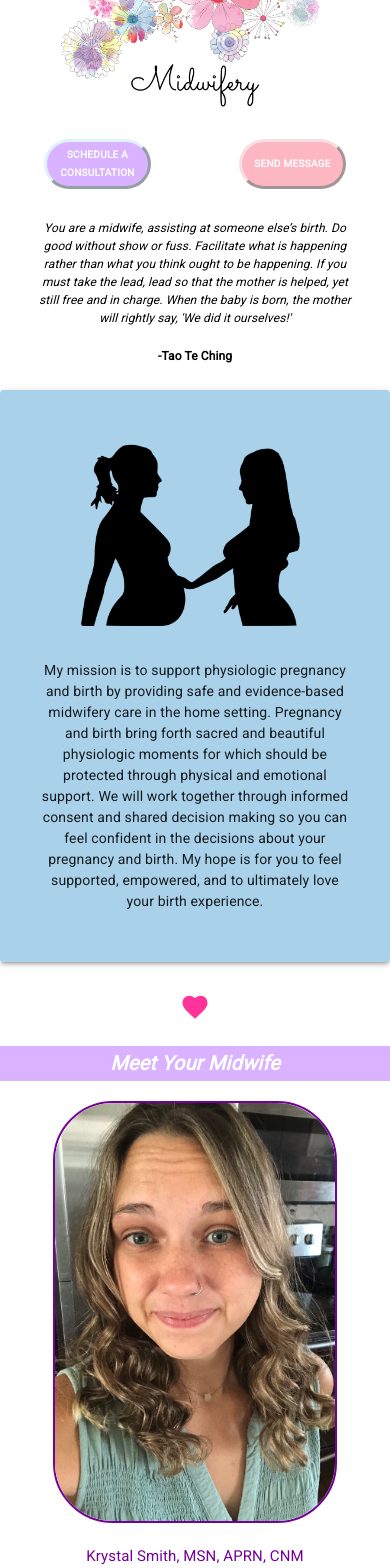
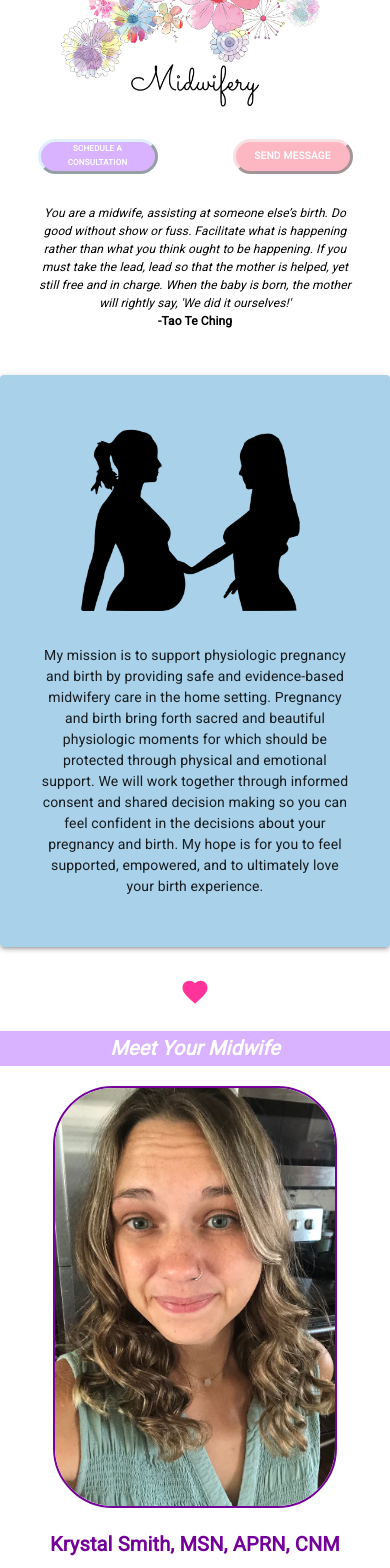
Before and after one commit to magire01/loveyourbirth, a React (Create React App) app: page / in a window 390 px wide. Shown: the part 200-1768 px from the top of the page. Built offline with nearby package versions, Linux system fonts and the light colour scheme.

Commit message:
Resized things for mobile

```diff
--- a/src/App.js
+++ b/src/App.js
@@ -1,6 +1,6 @@
 import './App.css';
 import React, { useState, useRef, useEffect } from "react";
-import { Grid, Button, Menu, MenuItem, Typography, IconButton, AppBar, Toolbar, Modal, Card, Snackbar, SnackbarContent, colors } from "@material-ui/core";
+import { Grid, Button, Menu, MenuItem, Typography, IconButton, AppBar, Toolbar, Modal, Card, Snackbar, SnackbarContent, colors, ListItemSecondaryAction } from "@material-ui/core";
 import MenuIcon from "@material-ui/icons/Menu";
 import FacebookIcon from '@material-ui/icons/Facebook';
 import EmailIcon from '@material-ui/icons/Email';
@@ -142,9 +142,9 @@ const App = () => {
       newPatient: {
         backgroundColor: colorScheme.newPatient,
         color: "white",
-        width: "55%",
-        height: 50,
-        fontSize: (!isDesktop) ? 10 : 20,
+        width: (!isDesktop) ? 120 : "55%",
+        height: (!isDesktop) ? 35 : 50,
+        fontSize: (!isDesktop) ? 8 : 20,
         fontWeight: "bold",
         margin: 10,
         borderRadius: 200,
@@ -153,8 +153,8 @@ const App = () => {
       message: {
         backgroundColor: colorScheme.message,
         color: "white",
-        width: "55%",
-        height: 50,
+        width: (!isDesktop) ? 120 : "55%",
+        height: (!isDesktop) ? 35 : 50,
         fontSize: (!isDesktop) ? 10 : 20,
         fontWeight: "bold",
         margin: 10,
--- a/src/components/About.js
+++ b/src/components/About.js
@@ -47,9 +47,10 @@ const About = () => {
             height: "auto"
         },
         title: {
-            fontSize: (!isDesktop) ? 15 : 20,
+            fontSize: (!isDesktop) ? 20 : 20,
             color: "#730099",
-            marginBottom: 10
+            marginBottom: 10,
+            fontWeight: "bold"
         },
         section: {
             marginTop: 0,
--- a/src/components/Home.js
+++ b/src/components/Home.js
@@ -35,7 +35,7 @@ const Home = () => {
             fontSize: (!isDesktop) ? 12 : 20,
             textAlign: "center",
             fontWeight: "bold",
-            margin: 20
+            marginBottom: 40
         },
         missionFont: {
             fontSize: (!isDesktop) ? 14 : 20,
```
